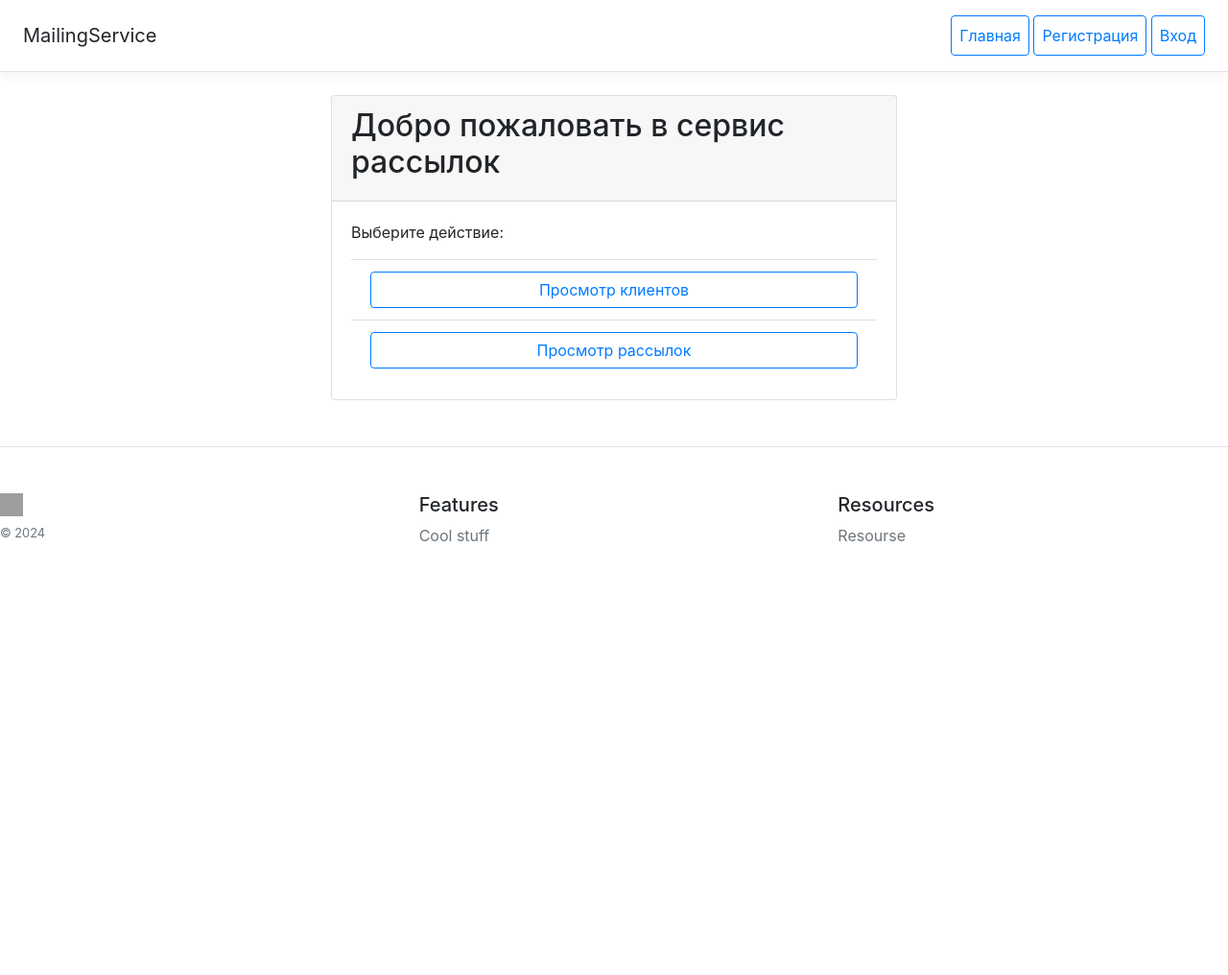
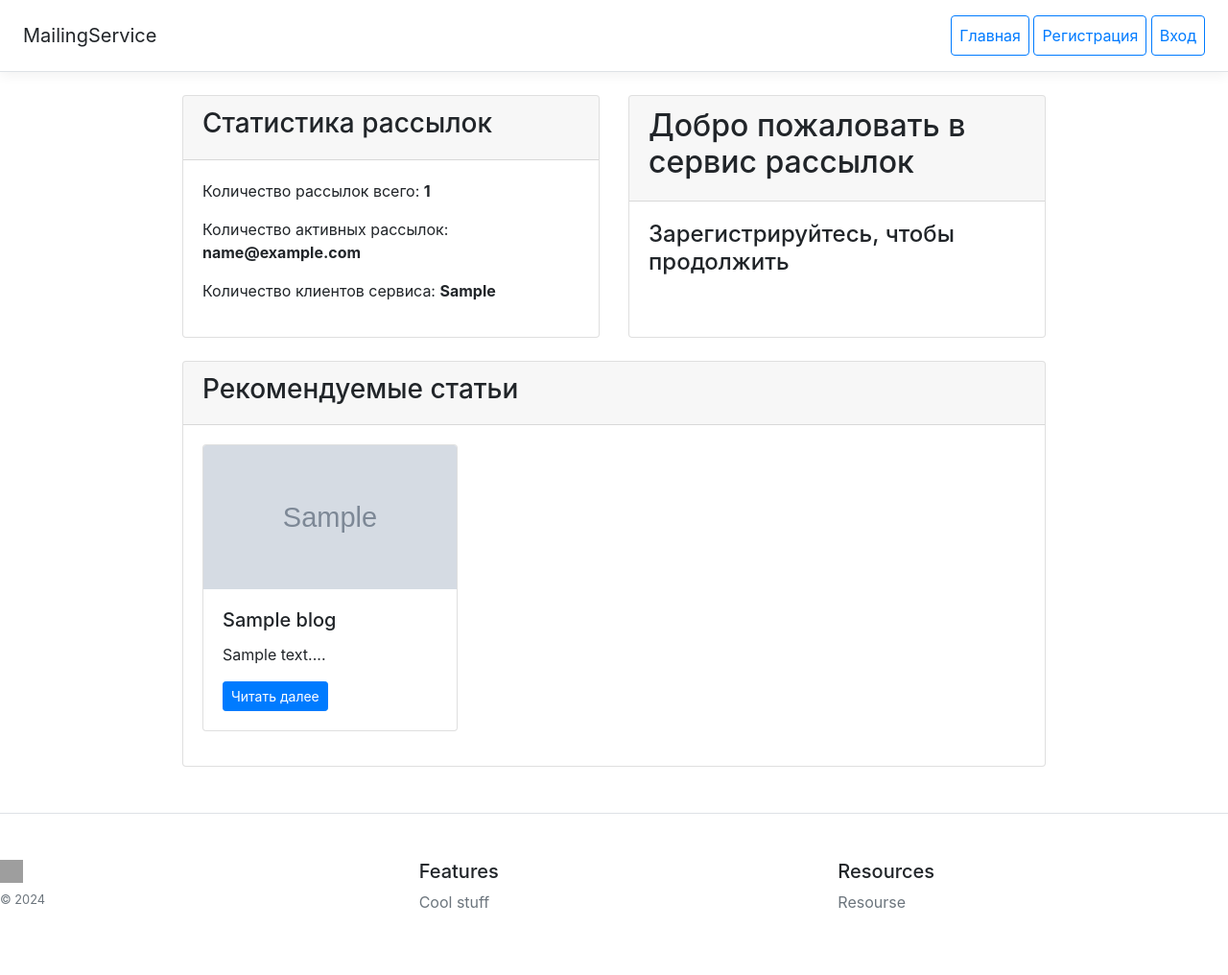
Before and after one commit to Bloodimirg/MailingService, a Django app: template boat/templates/boat/home.html in a window 1280 px wide. Shown: the whole page at 96% size. Before the commit the page ends 564 px from the top, so only its background shows below. Run offline with Django 5.2, Linux system fonts and the light colour scheme; the template is opened without the code that fills it: most values are stand-ins (such as "Sample title", 1, 10 or a date in 2020); grey boxes marked "Sample" are stand-in pictures; some libraries are stand-ins or nearby versions; grey boxes are pictures that could not be loaded.

Commit message:
домашняя страница

```diff
--- a/boat/templates/boat/home.html
+++ b/boat/templates/boat/home.html
@@ -4,15 +4,29 @@
 
 {% block content %}
 <div class="container mt-4">
-  <div class="row justify-content-center">
-    <div class="col-md-8">
-      <div class="card">
+  <div class="row">
+    <!-- Карточка "Статистика рассылок" (слева) -->
+    <div class="col-md-6 mb-4">
+      <div class="card h-100">
+        <div class="card-header">
+          <h3>Статистика рассылок</h3>
+        </div>
+        <div class="card-body">
+          <p>Количество рассылок всего: <strong>{{ total_mailings }}</strong></p>
+          <p>Количество активных рассылок: <strong>{{ active_mailings }}</strong></p>
+          <p>Количество клиентов сервиса: <strong>{{ unique_clients }}</strong></p>
+        </div>
+      </div>
+    </div>
+<div class="col-md-6 mb-4">
+      <div class="card h-100">
         <div class="card-header">
           <h2>Добро пожаловать в сервис рассылок</h2>
         </div>
         <div class="card-body">
+          {% if user.is_authenticated %}
           <p>Выберите действие:</p>
-          <ul class="list-group list-group-flush">
+          <ul class="list-group list-group-flush mb-3">
             <li class="list-group-item">
               <a href="{% url 'boat:client-list' %}" class="btn btn-outline-primary w-100">Просмотр клиентов</a>
             </li>
@@ -20,6 +34,38 @@
               <a href="{% url 'boat:dashboard' %}" class="btn btn-outline-primary w-100">Просмотр рассылок</a>
             </li>
           </ul>
+          {% else %}
+          <h4>Зарегистрируйтесь, чтобы продолжить</h4>
+          {% endif %}
+        </div>
+      </div>
+    </div>
+  </div>
+  <div class="row">
+    <div class="col-12">
+      <div class="card">
+        <div class="card-header">
+          <h3>Рекомендуемые статьи</h3>
+        </div>
+        <div class="card-body">
+          <div class="row">
+            {% for blog in random_blogs %}
+            <div class="col-md-4 mb-3">
+              <div class="card h-100">
+                {% if blog.image %}
+                <img src="{{ blog.image.url }}" class="card-img-top" style="height: 150px; object-fit: cover;">
+                {% else %}
+                <img src="/media/images/photo/no_photo.jpg" class="card-img-top" style="height: 150px; object-fit: cover;">
+                {% endif %}
+                <div class="card-body">
+                  <h5 class="card-title">{{ blog.title }}</h5>
+                  <p class="card-text">{{ blog.body|slice:":50" }}...</p>
+                  <a href="{% url 'boat:blog-detail' blog.pk %}" class="btn btn-sm btn-primary">Читать далее</a>
+                </div>
+              </div>
+            </div>
+            {% endfor %}
+          </div>
         </div>
       </div>
     </div>
```
